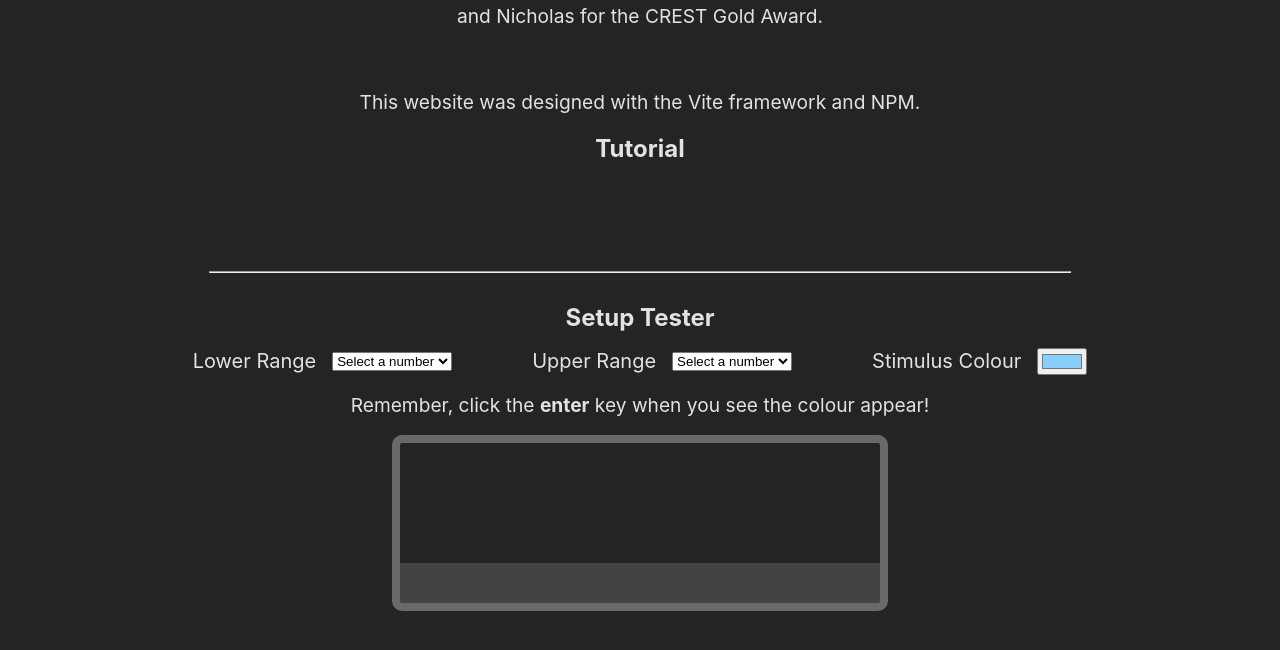
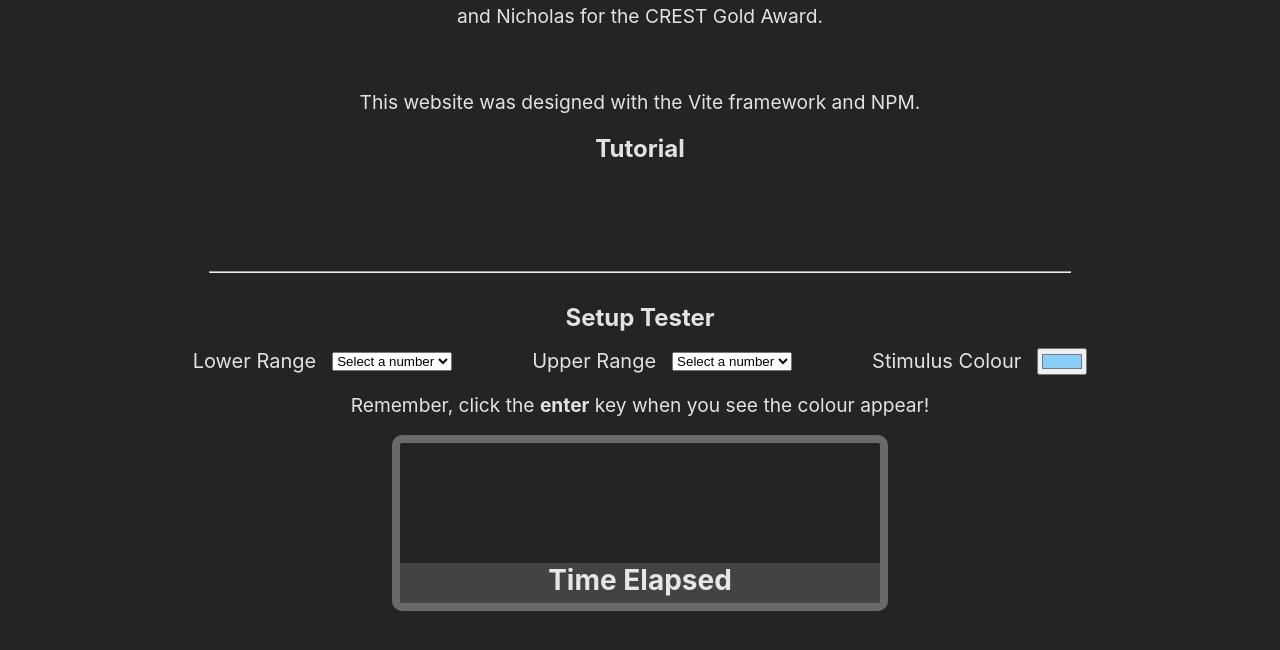
Before and after one commit to helloworld3200/reaction-times-tester, a website built with Vite: page index.html in a window 1280 px wide. Shown: the part 136-786 px from the top of the page. Built offline with nearby package versions, Linux system fonts and the light colour scheme.

Commit message:
added timeElapsed

```diff
--- a/css/tester.css
+++ b/css/tester.css
@@ -47,3 +47,8 @@ button.startTestButton:hover {
 button.startTestButton.clicked {
     background-color: #1c4b8c;
 }
+
+.timeElapsed{
+    transform: translateY(-23px);
+    font-size: 1.75em;
+}
--- a/index.html
+++ b/index.html
@@ -57,7 +57,9 @@
       </span>
       <div class="horizontalCenter">
         <div id="tester" class="testerBox">
-          <div id="testerStats" class="testerStats"></div>
+          <div id="testerStats" class="testerStats">
+            <h1 class="timeElapsed"><b>Time Elapsed</b></h1>
+          </div>
         </div>
       </div>
     </div>
```
